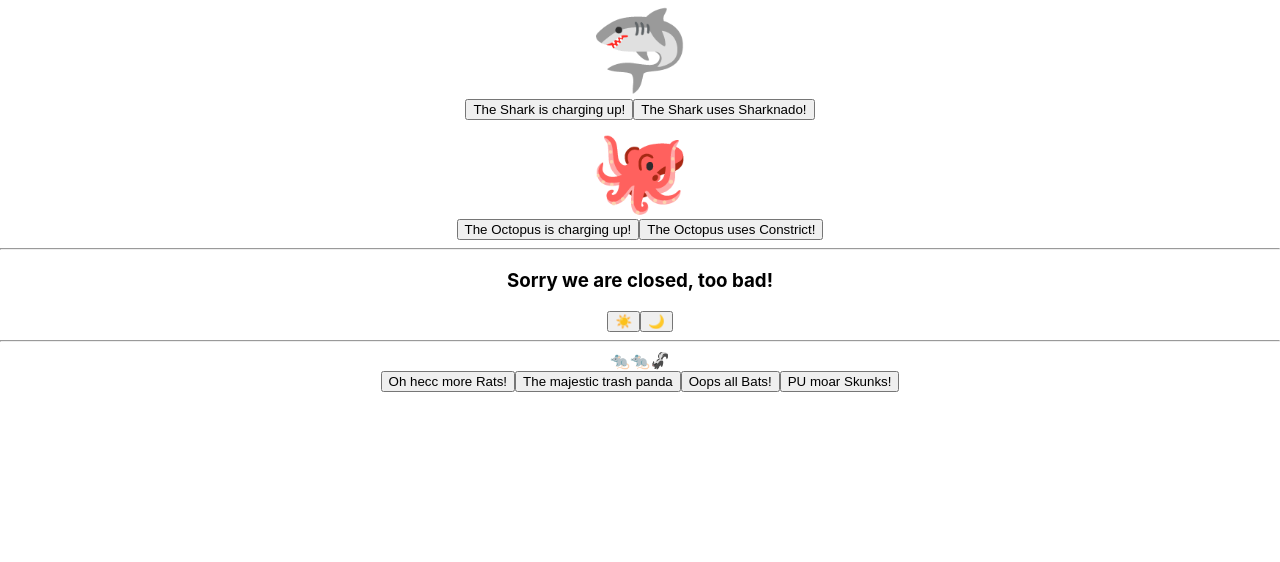
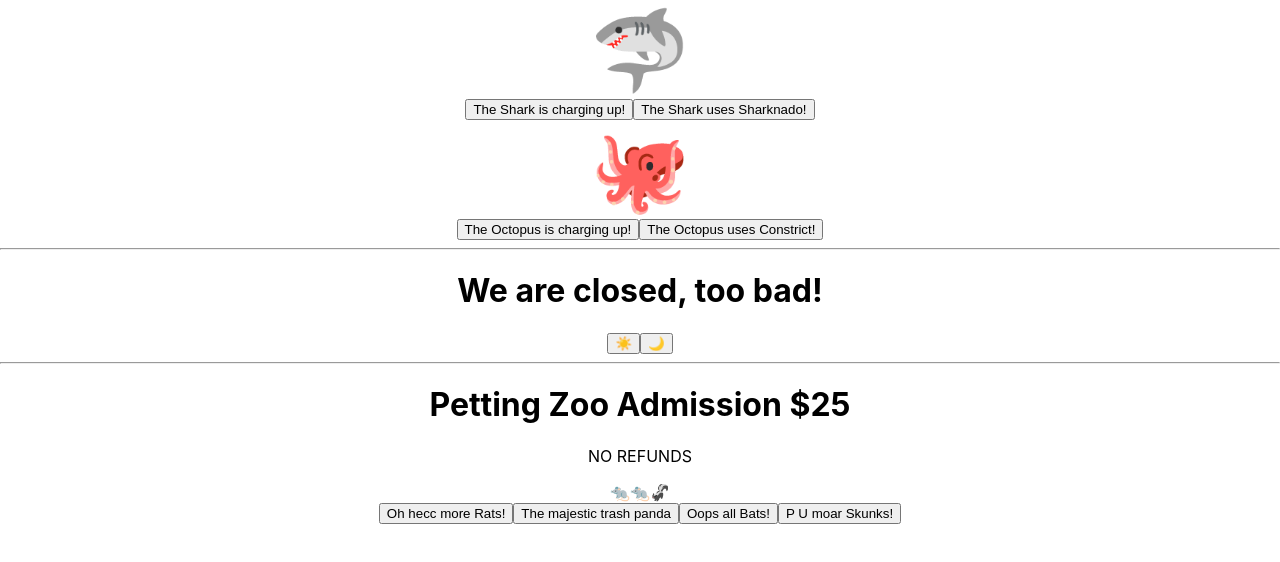
Before and after one commit to Kevin-Roney/busy-zooFS, a React (Create React App) app: page / in a window 1280 px wide. Shown: the top 562 px of the page. Built offline with nearby package versions, Linux system fonts and the light colour scheme.

Commit message:
refactored to move state to App.js per the assignment instructions

```diff
--- a/public/index.html
+++ b/public/index.html
@@ -24,7 +24,7 @@
       work correctly both with client-side routing and a non-root public URL.
       Learn how to configure a non-root public URL by running `npm run build`.
     -->
-    <title>Oregon Zoo</title>
+    <title>Roadside Zoo</title>
   </head>
   <body>
     <noscript>You need to enable JavaScript to run this app.</noscript>
--- a/src/AnimalParade/AnimalParade.js
+++ b/src/AnimalParade/AnimalParade.js
@@ -1,9 +1,6 @@
-import React, { useState } from 'react';
 import Animal from './Animal';
 
-export default function AnimalParade() {
-  const [animals, setAnimals] = useState(['rat', 'rat', 'skunk']);
-
+export default function AnimalParade({ animals, setAnimals }) {
   function handleAddRat() {
     animals.push('rat');
     setAnimals([...animals]);
@@ -23,6 +20,8 @@ export default function AnimalParade() {
 
   return (
     <div className='parade'>
+      <h1>Petting Zoo Admission $25</h1>
+      <p>NO REFUNDS</p>
       <div>
         {
           animals.map((animal) => <Animal key={animal} animal={animal}/>)
@@ -31,7 +30,7 @@ export default function AnimalParade() {
       <button onClick={handleAddRat}>Oh hecc more Rats!</button>
       <button onClick={handleAddRaccoon}>The majestic trash panda</button>
       <button onClick={handleAddBat}>Oops all Bats!</button>
-      <button onClick={handleAddSkunk}>PU moar Skunks!</button>
+      <button onClick={handleAddSkunk}>P U moar Skunks!</button>
     </div>
   );
 }
--- a/src/App.js
+++ b/src/App.js
@@ -1,16 +1,36 @@
 import FightClub from './FightClub/FightClub';
 import OpenClose from './OpenClose/OpenClose';
 import AnimalParade from './AnimalParade/AnimalParade';
+import { useState } from 'react';
 import './App.css';
 
 function App() {
+  const [sharkStrength, setSharkStrength] = useState(5);
+  const [octopusStrength, setOctopusStrength] = useState(5);
+  const ATTACK_MODIFIER = .1;
+
+  const [isOpen, setIsOpen] = useState(false);
+
+  const [animals, setAnimals] = useState(['rat', 'rat', 'skunk']);
+
   return (
     <div className="App">
-      <FightClub/>
+      <FightClub
+        sharkStrength={sharkStrength}
+        setSharkStrength={setSharkStrength}
+        octopusStrength={octopusStrength}
+        setOctopusStrength={setOctopusStrength}
+        ATTACK_MODIFIER={ATTACK_MODIFIER}/>
       <hr/>
-      <OpenClose/>
+      <OpenClose
+        isOpen={isOpen}
+        setIsOpen={setIsOpen}
+      />
       <hr/>
-      <AnimalParade/>
+      <AnimalParade
+        animals={animals}
+        setAnimals={setAnimals}
+      />
     </div>
   );
 }
--- a/src/FightClub/FightClub.js
+++ b/src/FightClub/FightClub.js
@@ -1,10 +1,5 @@
-import React, { useState } from 'react';
 
-export default function FightClub() {
-  const [sharkStrength, setSharkStrength] = useState(5);
-  const [octopusStrength, setOctopusStrength] = useState(5);
-  const ATTACK_MODIFIER = .1;
-
+export default function FightClub({ setSharkStrength, sharkStrength, octopusStrength, setOctopusStrength, ATTACK_MODIFIER }) {
   function handleSharkShrink() {
     setSharkStrength(sharkStrength - ATTACK_MODIFIER);
   }
--- a/src/OpenClose/OpenClose.js
+++ b/src/OpenClose/OpenClose.js
@@ -1,7 +1,6 @@
 import React, { useState } from 'react';
 
-export default function OpenClose() {
-  const [isOpen, setIsOpen] = useState(false);
+export default function OpenClose({ isOpen, setIsOpen }) {
   function handleOpenZoo() {
     setIsOpen(true);
   }
@@ -10,13 +9,13 @@ export default function OpenClose() {
   }
   return (
     <div>
-      <h3>
+      <h1>
         {
           isOpen
             ? 'Welcome to the Sketchy Roadside Zoo!'
-            : 'Sorry we are closed, too bad!'
+            : 'We are closed, too bad!'
         }
-      </h3>
+      </h1>
       <button onClick={handleOpenZoo}>☀️</button>
       <button onClick={handleCloseZoo}>🌙</button>
     </div>
```
